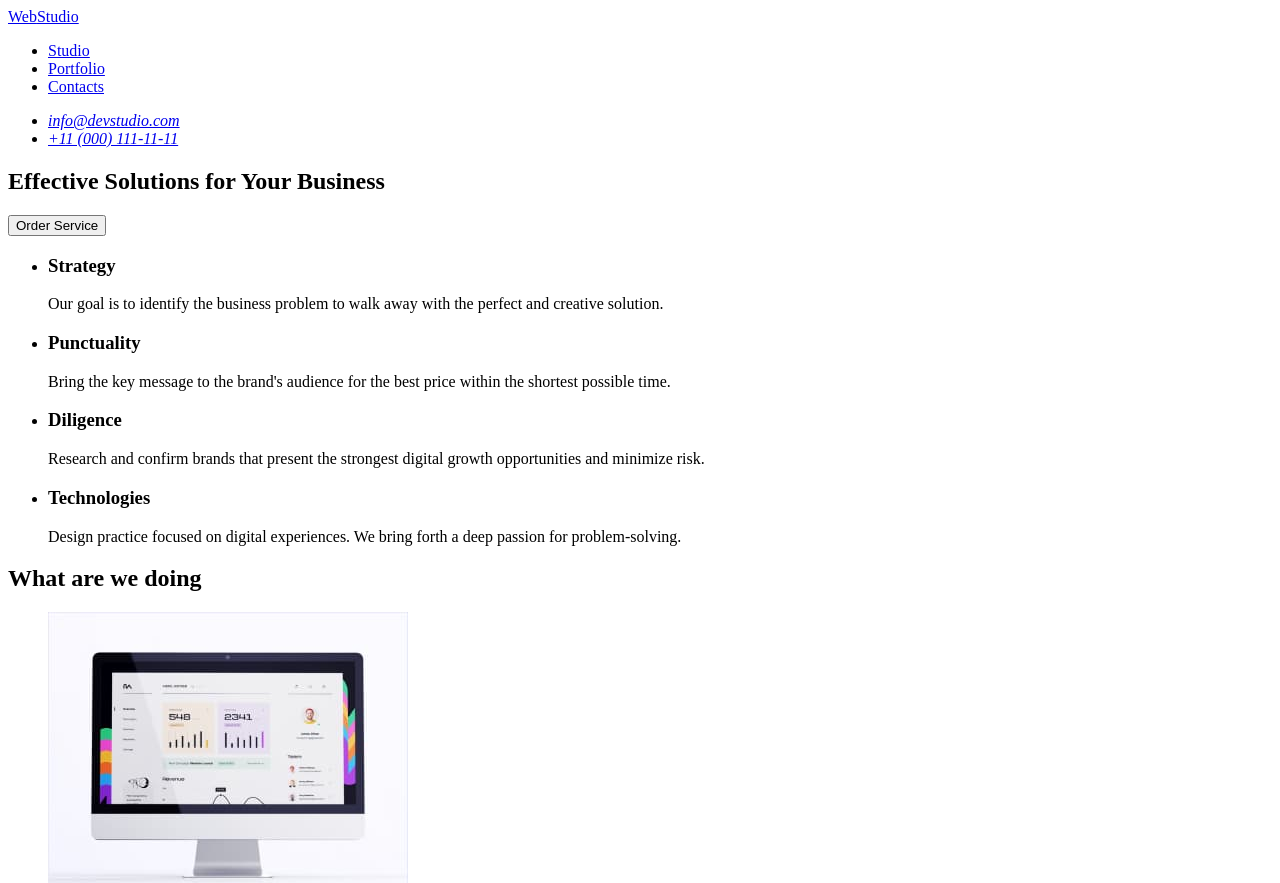
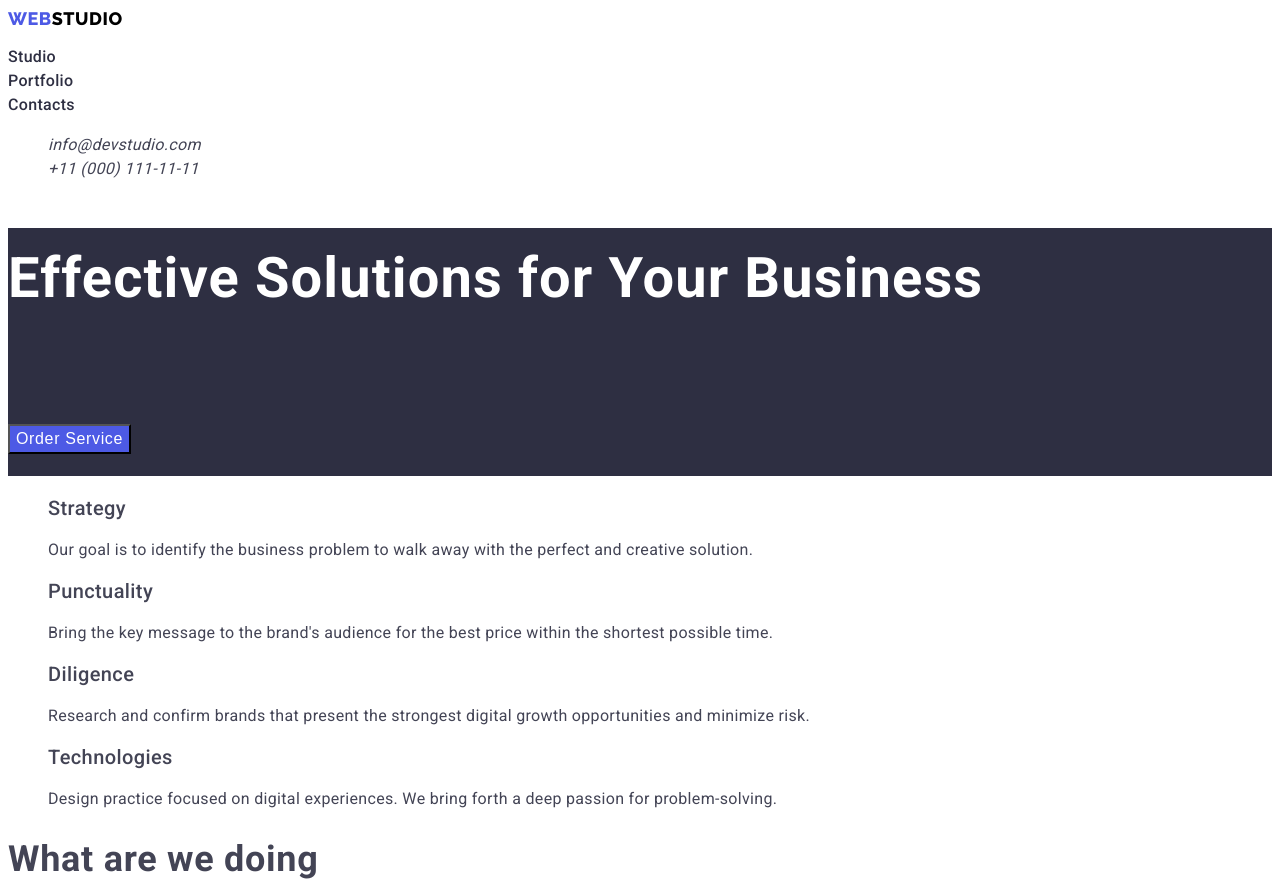
Before and after one commit to Dariia7/goit-markup-hw-01, a plain HTML site: page index.html in a window 1280 px wide. Shown: the top 883 px of the page. Drawn offline with Linux system fonts and the light colour scheme.

Commit message:
portfolio

```diff
--- a/css/styles.css
+++ b/css/styles.css
@@ -1,19 +1,87 @@
 .body {
     font-family: "Roboto", sans-serif;
-    background-color: #f8dcdc;
+    background-color: #FFFFFF;
     color: #434455;
 }
 .logo{
     font-family: "Raleway";
     font-weight: 800;
-    font: size 18px;
+    font-size:  18px;
     line-height: 1.17;
     letter-spacing: 0.03em;
     text-transform: uppercase;
+    text-decoration: none;
 }
 .web {
     color: #4D5AE5;
 }
-.studio{
+.studio-dark{
     color:#000000;
 }
+
+.nav-list{
+
+    font-weight: 500;
+    font-size: 16px;
+    line-height: 1.5;
+    letter-spacing: 0.02em;
+    color: #2E2F42;
+    list-style-type: none;
+    padding: 0%;
+    text-decoration: none;
+}
+.address{
+    font-weight: 153;
+    font-size: 16px;
+    line-height: 1.5;
+    letter-spacing: 0.02em;
+    color: #434455;
+    text-decoration: none;
+    list-style-type: none;
+}
+.hero{
+    font-weight: 700;
+    font-size: 56px;
+    line-height: 1.8;
+    letter-spacing: 0.02em;
+    color: #FFFFFF;
+    background-color: #2E2F42;
+}
+.button{
+    font-weight: 500;
+    font-size: 16px;
+    line-height: 1.5;
+    letter-spacing: 0.04em;
+    background-color: #4D5AE5;
+    color: #FFFFFF;
+}
+.subtitle{
+    font-weight: 500;
+    font-size: 20px;
+    line-height: 1.2;
+    letter-spacing: 0.02em;
+    list-style-type: none;
+    text-decoration: none;
+    }
+    .description{
+        font-weight: 400;
+        font-size: 16px;
+        line-height: 1,5;
+        letter-spacing: 0.02em;
+    }
+    .section-name{
+        font-weight: 700;
+        font-size: 36px;
+        line-height: 1,1;
+        letter-spacing: 0.02em;
+    }
+    .img-list{
+        list-style-type: none;
+    }
+    .footer{
+        background-color:#2E2F42 ;
+        color: #F4F4FD;
+    }
+    .studio-light{
+        color: #F4F4FD;
+    }
--- a/index.html
+++ b/index.html
@@ -1,46 +1,46 @@
 <!DOCTYPE html>
 <html lang="en">
+
 <head>
     <meta charset="UTF-8">
     <meta http-equiv="X-UA-Compatible" content="IE=edge">
     <meta name="viewport" content="width=device-width, initial-scale=1.0">
-    <link href="<link rel="preconnect" href="https://fonts.googleapis.com">
-<link rel="preconnect" href="https://fonts.gstatic.com" crossorigin>
-<link rel="preconnect" href="https://fonts.googleapis.com">
-<link rel="preconnect" href="https://fonts.gstatic.com" crossorigin>
-<link href="https://fonts.googleapis.com/css2?family=Raleway:wght@800&family=Roboto:wght@400;500;700;900&display=swap"
-    rel="stylesheet">
-
+    <link rel="stylesheet" href="./css/styles.css">
+    <link rel="preconnect" href="https://fonts.googleapis.com">
+    <link rel="preconnect" href="https://fonts.gstatic.com" crossorigin>
+    <link
+        href="https://fonts.googleapis.com/css2?family=Raleway:wght@800&family=Roboto:wght@400;500;700;900&display=swap"
+        rel="stylesheet">
     <title>Document</title>
 </head>
 <body class="body">
     <header>
         <nav>
-            <a href="./index.html" class="logo"><span class="web">Web</span><span class="studio">Studio</span></a>
+            <a href="./index.html" class="logo"><span class="web">Web</span><span class="studio-dark">Studio</span></a>
 
-            <ul class="nav">
+            <ul class="nav-list">
                 <li>
-                    <a href="./index.html">Studio</a>
+                    <a href="./index.html" class="nav-list">Studio</a>
                 </li>
                 <li>
-                    <a href="./index.html">Portfolio</a>
+                    <a href="./index.html" class="nav-list">Portfolio</a>
                 </li>
                 <li>
-                    <a href="./index.html">Contacts</a>
+                    <a href="./index.html" class="nav-list">Contacts</a>
                 </li>
             </ul>
         </nav>
-        <address class="address">
-            <ul>
-                <li><a href="mailto:info@devstudio.com">info@devstudio.com</a></li>
-                <li><a href="tel:+110001111111">+11 (000) 111-11-11</a></li>
+        <address>
+            <ul class="address">
+                <li><a href="mailto:info@devstudio.com" class="address">info@devstudio.com</a></li>
+                <li><a href="tel:+110001111111" class="address">+11 (000) 111-11-11</a></li>
             </ul>
         </address>
     </header>
     <!--Main block-->
     <main>
         <!--Hero image-->
-        <section>
+        <section class="hero">
         <h1 class="hero">Effective Solutions for Your Business</h1>
         <button type="button" class="button">Order Service</button>
         </section>
@@ -48,28 +48,28 @@
         <!--Section 1-->
        <section>
         <h2 hidden>Advantages</h2>
-        <ul>
+        <ul  class="subtitle">
             <li>
 
-        <h3 class="advantages">Strategy</h3>
+        <h3  class="subtitle">Strategy</h3>
 
         <p class="description">Our goal is to identify the business problem to walk away with the perfect and creative solution.</p>
         </li>
         <li>
 
-            <h3 class="advantages">Punctuality</h3>
+            <h3 class="subtitle">Punctuality</h3>
 
         <p class="description">Bring the key message to the brand's audience for the best price within the shortest possible time.</p>
         </li>
         <li>
 
-        <h3 class="advantages">Diligence</h3>
+        <h3 class="subtitle">Diligence</h3>
 
         <p class="description">Research and confirm brands that present the strongest digital growth opportunities and minimize risk.</p>
         </li>
         <li>
 
-        <h3 class="advantages">Technologies</h3>
+        <h3 class="subtitle">Technologies</h3>
 
         <p class="description">Design practice focused on digital experiences. We bring forth a deep passion for problem-solving.</p>
         </li>
@@ -81,7 +81,7 @@
         <!--Section 2-->
         <section>
             <h2 class="section-name">What are we doing</h2>
-            <ul>
+            <ul class="img-list">
                 <li>
                     <img src="./images/img1opt.jpg" alt="screen" width="360" height="300" />
                 </li>
@@ -98,35 +98,35 @@
         <!--Section 3-->
         <section>
             <h2 class="section-name">Our Team</h2>
-            <ul>
+            <ul class="img-list">
                 <li>
                     <img src="./images/img-mark.jpg" alt="Mark Guerrero" width="264" height="260"/>
-                    <h3>Mark Guerrero</h3>
-                    <p>Product Designer</p>
+                    <h3 class="subtitle">Mark Guerrero</h3>
+                    <p class="description">Product Designer</p>
                 </li>
                 <li>
                     <img src="./images/img-tom.jpg" alt="Tom Ford" width="264" height="260"/>
-                    <h3>Tom Ford</h3>
-                    <p>Frontend Developer</p>
+                    <h3 class="subtitle">Tom Ford</h3>
+                    <p class="description">Frontend Developer</p>
                 </li>
                 <li>
                     <img src="./images/img-camilaopt.jpg" alt="Camila Garcia" width="264" height="260"/>
-                    <h3>Camila Garcia</h3>
-                    <p>Marketing</p>
+                    <h3 class="subtitle">Camila Garcia</h3>
+                    <p class="description">Marketing</p>
                 </li>
                 <li>
                     <img src="./images/img-danielopt.jpg" alt="Daniel Wilson" width="264" height="260"/>
-                    <h3>Daniel Wilson</h3>
-                    <p>UI Designer</p>
+                    <h3 class="subtitle">Daniel Wilson</h3>
+                    <p class="description">UI Designer</p>
                 </li>
             </ul>
 
         </section>
 
     </main>
-    <footer>
-        <a href="./index.html" class="logo">WebStudio</a>
-        <p>Increase the flow of customers and sales for your business with digital marketing & growth solutions.</p>
+    <footer class="footer">
+    <a href="./index.html" class="logo"><span class="web">Web</span><span class="studio-light">Studio</span></a>
+    <p class="description">Increase the flow of customers and sales for your business with digital marketing & growth solutions.</p>
     </footer>
 
 </body>
```
Also changed, not shown: portfolio.html (+21 -21 lines).
